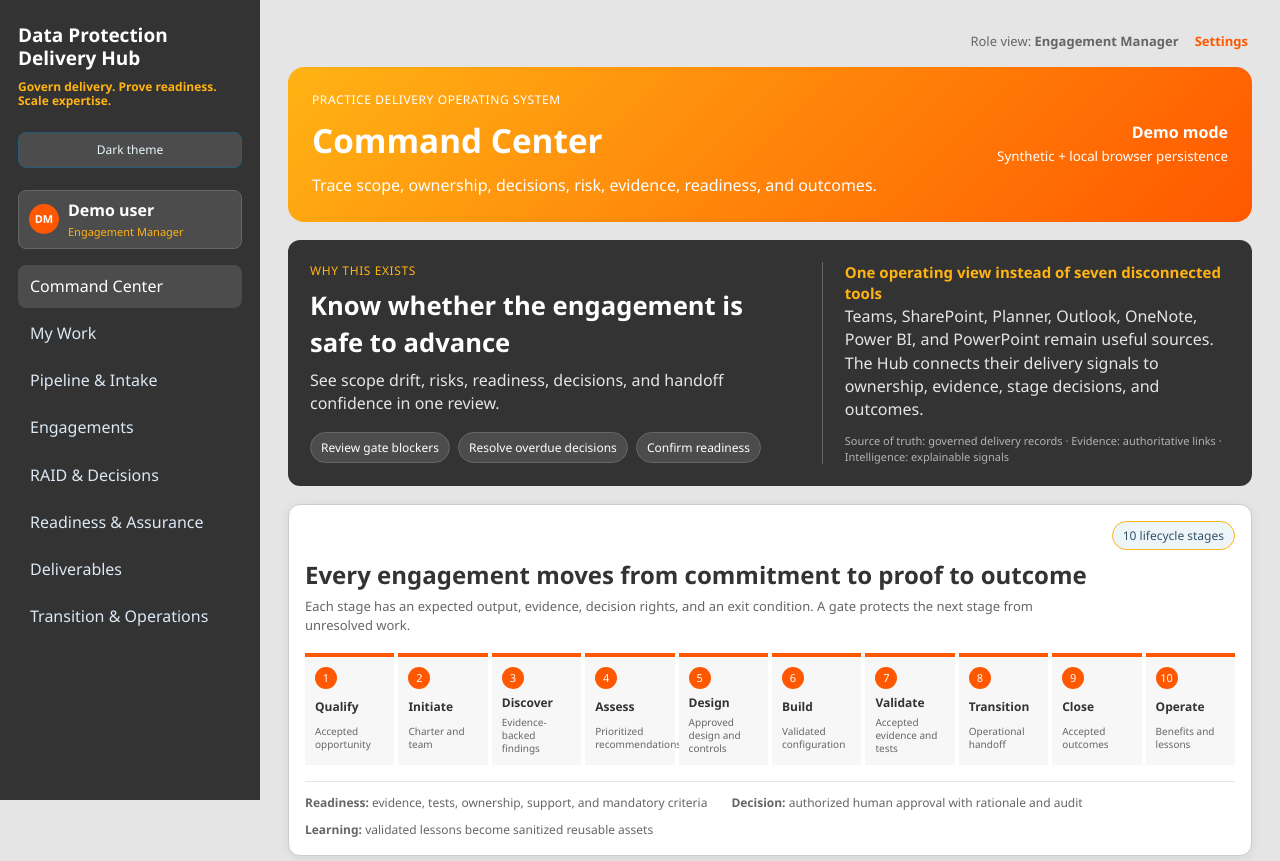
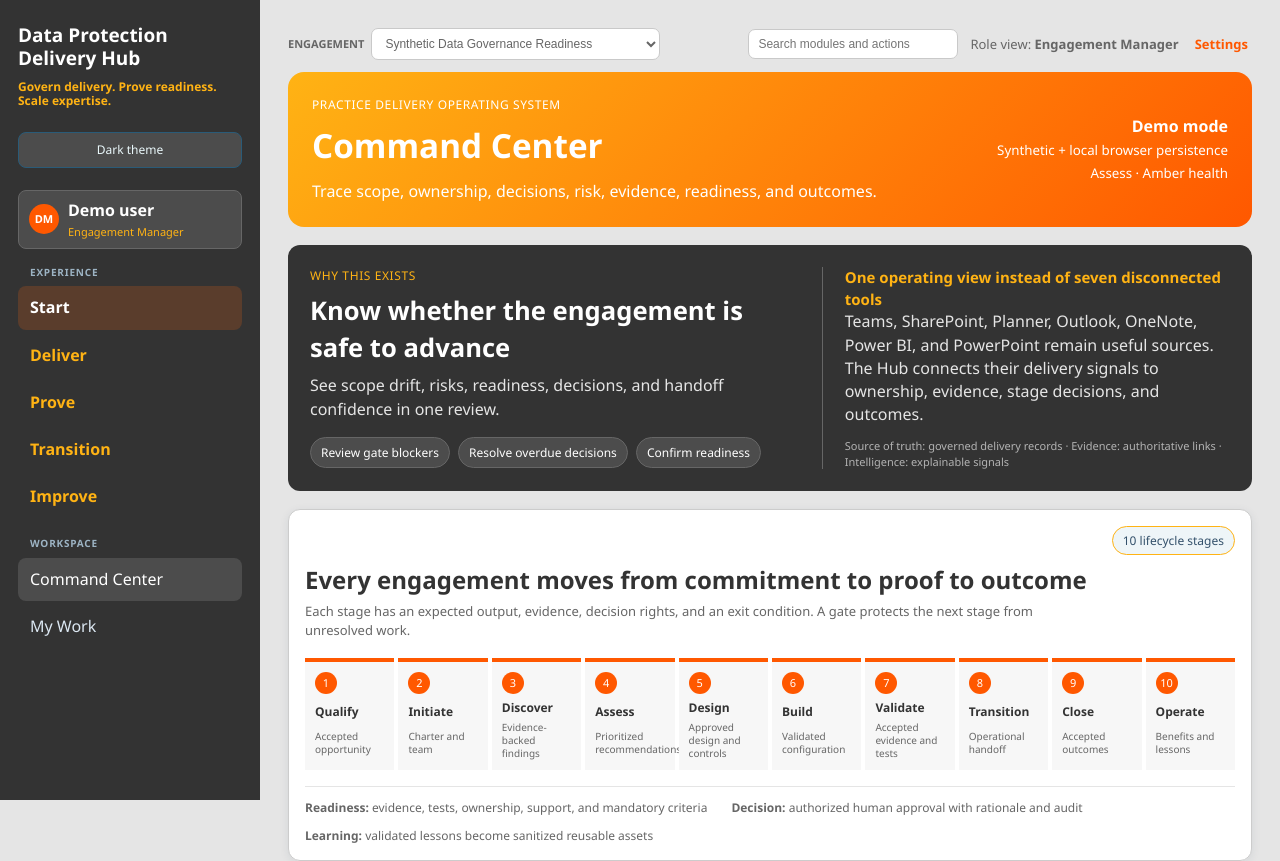
Before and after one commit to amgarciajr/Data-Protection-Delivery-Hub, a React (Vite) app in the folder apps/data-protection-delivery-hub/: page / in a window 1280 px wide. Shown: the top 861 px of the page. Built offline with nearby package versions, Linux system fonts and the light colour scheme.

Commit message:
Focus phase one navigation around delivery journey
Co-authored-by: Copilot App <223556219+Copilot@users.noreply.github.com>

```diff
--- a/apps/data-protection-delivery-hub/src/App.tsx
+++ b/apps/data-protection-delivery-hub/src/App.tsx
@@ -23,8 +23,19 @@ const nav = [
 ] as const;
 
 type ModuleName = (typeof nav)[number];
+type Zone = "Start" | "Deliver" | "Prove" | "Transition" | "Improve";
 type Role = "Consultant" | "Workstream Lead" | "Architect" | "Project Manager" | "Engagement Manager" | "Reviewer" | "Practice Leader" | "Platform Administrator";
 type Language = "English" | "Español";
+
+const zoneModules: Record<Zone, ModuleName[]> = {
+  Start: ["Command Center", "My Work"],
+  Deliver: ["Pipeline & Intake", "Engagements", "Discovery & Assessment", "Scope & Requirements", "Delivery Execution", "RAID & Decisions"],
+  Prove: ["Architecture & Controls", "Testing & Evidence", "Readiness & Assurance"],
+  Transition: ["Deliverables", "Transition & Operations"],
+  Improve: ["Knowledge & Reuse", "Practice Intelligence", "Administration"],
+};
+
+const zones = Object.keys(zoneModules) as Zone[];
 
 const roleModules: Record<Role, ModuleName[]> = {
   Consultant: ["Command Center", "My Work", "Engagements", "Discovery & Assessment", "Testing & Evidence", "Knowledge & Reuse"],
@@ -381,13 +392,25 @@ function downloadCsv(page: ModuleName, records: HubRecord[]) {
 
 function App() {
   const [page, setPage] = useState<ModuleName>("Command Center");
+  const [zone, setZone] = useState<Zone>("Start");
+  const [engagementId, setEngagementId] = useState(seed.engagements[0]?.id ?? "");
+  const [search, setSearch] = useState("");
   const [theme, setTheme] = useState<"light" | "dark">(() => (window.localStorage.getItem("dpdh-theme") as "light" | "dark") || "light");
   const [role, setRole] = useState<Role>(() => (window.localStorage.getItem("dpdh-role") as Role) || "Engagement Manager");
   const [language, setLanguage] = useState<Language>(() => (window.localStorage.getItem("dpdh-language") as Language) || "English");
   const [settingsOpen, setSettingsOpen] = useState(false);
   const connection = getConnectionReadiness();
   const [improvements, setImprovements] = useState<PracticeImprovement[]>(() => getPracticeImprovements());
-  const visibleNav = roleModules[role];
+  const visibleNav = zoneModules[zone].filter((item) => roleModules[role].includes(item));
+  const selectedEngagement = seed.engagements.find((engagement) => engagement.id === engagementId) ?? seed.engagements[0];
+  const searchResults = useMemo(() => {
+    const query = search.trim().toLowerCase();
+    if (!query) return [];
+    return nav
+      .filter((item) => roleModules[role].includes(item))
+      .filter((item) => `${item} ${descriptions[item]}`.toLowerCase().includes(query))
+      .slice(0, 6);
+  }, [role, search]);
   const labels = language === "Español"
     ? { settings: "Configuración de usuario", role: "Rol", language: "Idioma", close: "Cerrar", currentRole: "Vista de rol", all: "Mostrar todo", title: "Centro de entrega de protección de datos" }
     : { settings: "User settings", role: "Role", language: "Language", close: "Close", currentRole: "Role view", all: "Show all modules", title: "Data Protection Delivery Hub" };
@@ -402,7 +425,17 @@ function App() {
       return;
     }
     setRole(nextRole);
-    if (!roleModules[nextRole].includes(page)) setPage("Command Center");
+    if (!roleModules[nextRole].includes(page)) {
+      setZone("Start");
+      setPage("Command Center");
+    }
+  }
+
+  function openModule(nextPage: ModuleName) {
+    const nextZone = zones.find((candidate) => zoneModules[candidate].includes(nextPage));
+    if (nextZone) setZone(nextZone);
+    setPage(nextPage);
+    setSearch("");
   }
 
   const metrics = useMemo(
@@ -441,13 +474,29 @@ function App() {
         </div>
 
         <nav className="nav">
+          <div className="nav-label">Experience</div>
+          {zones.map((item) => (
+            <button
+              key={item}
+              type="button"
+              className={`zone-button ${zone === item ? "active" : ""}`}
+              onClick={() => {
+                setZone(item);
+                const firstAvailable = zoneModules[item].find((module) => roleModules[role].includes(module));
+                if (firstAvailable) setPage(firstAvailable);
+              }}
+            >
+              {item}
+            </button>
+          ))}
+          <div className="nav-label">Workspace</div>
           {visibleNav.map((item) => (
             <button
               key={item}
               type="button"
               className={page === item ? "active" : ""}
               aria-current={page === item ? "page" : undefined}
-              onClick={() => setPage(item)}
+              onClick={() => openModule(item)}
             >
               {item}
             </button>
@@ -457,6 +506,21 @@ function App() {
 
       <main className="main" aria-label={labels.title}>
         <div className="context-bar">
+          <label className="engagement-context">
+            <span>Engagement</span>
+            <select value={selectedEngagement?.id} onChange={(event) => setEngagementId(event.target.value)}>
+              {seed.engagements.map((engagement) => <option key={engagement.id} value={engagement.id}>{engagement.name}</option>)}
+            </select>
+          </label>
+          <div className="global-search">
+            <label htmlFor="hub-search" className="sr-only">Search the Hub</label>
+            <input id="hub-search" type="search" value={search} placeholder="Search modules and actions" onChange={(event) => setSearch(event.target.value)} />
+            {searchResults.length > 0 && (
+              <div className="search-results">
+                {searchResults.map((result) => <button type="button" key={result} onClick={() => openModule(result)}><strong>{result}</strong><small>{descriptions[result]}</small></button>)}
+              </div>
+            )}
+          </div>
           <span>{labels.currentRole}: <strong>{role}</strong></span>
           <button type="button" onClick={() => setSettingsOpen(true)}>Settings</button>
         </div>
@@ -472,6 +536,8 @@ function App() {
                 <strong>Demo mode</strong>
                 <br />
                 <small>{connection.mode === "local" ? "Synthetic + local browser persistence" : "Synthetic data only"}</small>
+                <br />
+                <small>{selectedEngagement?.stage} · {selectedEngagement?.health} health</small>
               </div>
             </div>
 
--- a/apps/data-protection-delivery-hub/src/index.css
+++ b/apps/data-protection-delivery-hub/src/index.css
@@ -120,6 +120,25 @@ button:focus-visible {
   color: white;
 }
 
+.nav-label {
+  color: #9db4c4;
+  font-size: 10px;
+  font-weight: 700;
+  letter-spacing: .08em;
+  margin: 16px 12px 5px;
+  text-transform: uppercase;
+}
+
+.nav .zone-button {
+  color: #ffb314;
+  font-weight: 700;
+}
+
+.nav .zone-button.active {
+  background: #5a3d2c;
+  color: #fff;
+}
+
 .main {
   padding: 28px;
   max-width: 1600px;
@@ -134,6 +153,71 @@ button:focus-visible {
   justify-content: flex-end;
   margin-bottom: 12px;
   gap: 12px;
+  position: relative;
+}
+
+.engagement-context {
+  align-items: center;
+  display: flex;
+  gap: 7px;
+  margin-right: auto;
+}
+
+.engagement-context span {
+  font-size: 11px;
+  font-weight: 700;
+  text-transform: uppercase;
+}
+
+.engagement-context select,
+.global-search input {
+  background: var(--surface, #fff);
+  border: 1px solid #c9c9c9;
+  border-radius: 7px;
+  color: inherit;
+  font-size: 12px;
+  padding: 7px 9px;
+}
+
+.global-search {
+  position: relative;
+}
+
+.global-search input {
+  min-width: 210px;
+}
+
+.search-results {
+  background: var(--surface, #fff);
+  border: 1px solid #d0d0d0;
+  border-radius: 8px;
+  box-shadow: 0 8px 20px #0002;
+  display: grid;
+  left: 0;
+  min-width: 300px;
+  overflow: hidden;
+  position: absolute;
+  top: calc(100% + 5px);
+  z-index: 5;
+}
+
+.search-results button {
+  background: transparent;
+  border: 0;
+  border-bottom: 1px solid #e5e5e5;
+  cursor: pointer;
+  display: grid;
+  gap: 2px;
+  padding: 10px 12px;
+  text-align: left;
+}
+
+.search-results button:hover {
+  background: #fff4ed;
+}
+
+.search-results small {
+  color: #666;
 }
 
 .context-bar button {
```
